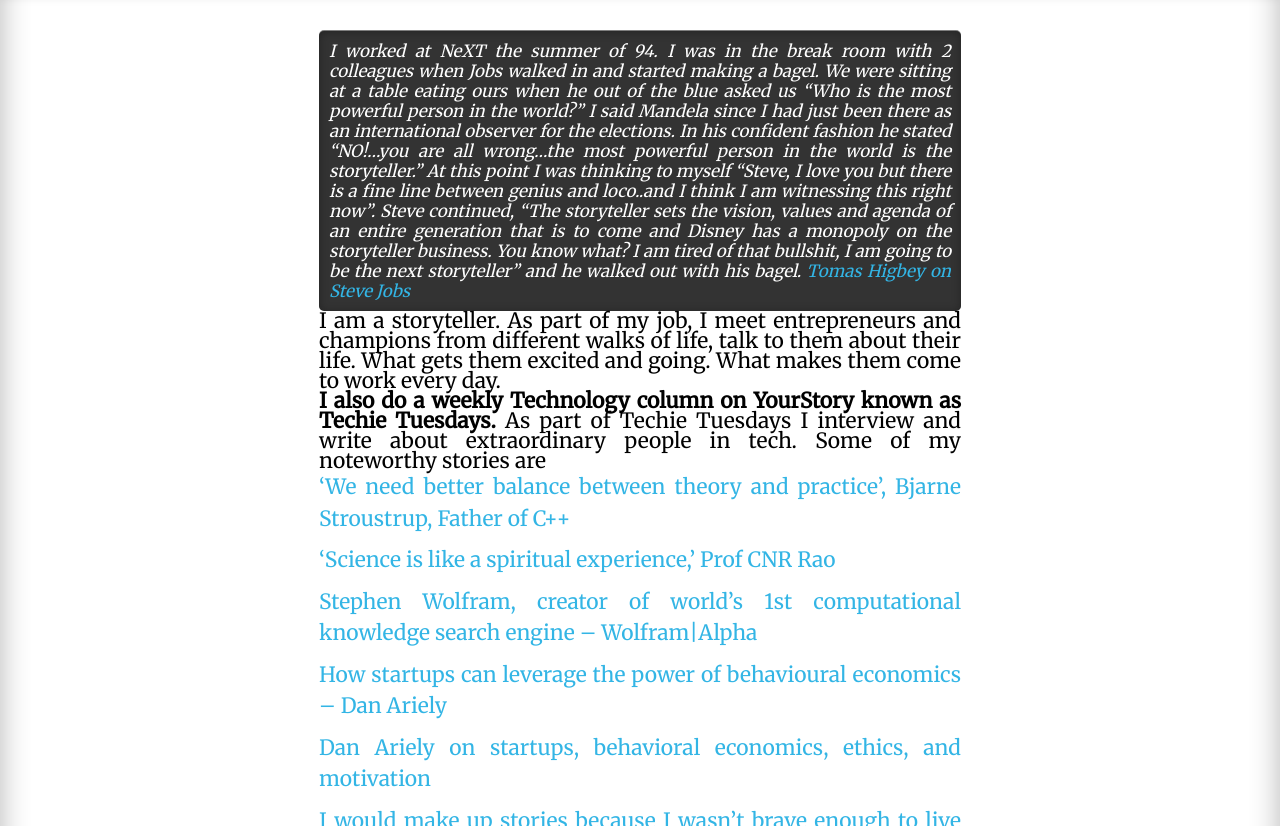
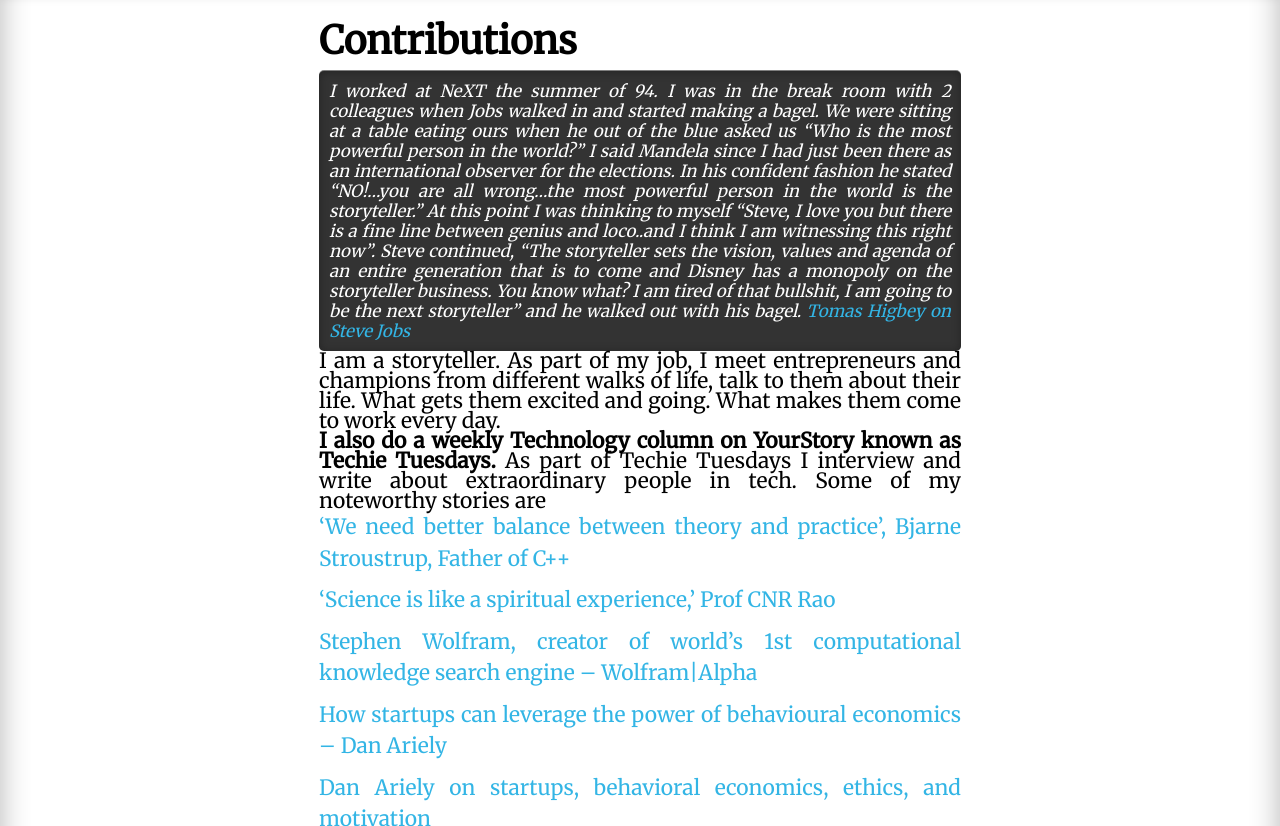
Before and after one commit to adityabhushan/adityabhushan.github.io, a Jekyll site: the page built from articles.html, in a window 1280 px wide and 900 px high, cut to the strip 74-900 px from the top of the window. Built offline with Jekyll 4.4.1, drawn with Linux system fonts in a browser that asks for light colours; Markdown is read by kramdown in place of the engine named in the settings; comment, search, counter and statistics services are not loaded.

Commit message:
Update articles.html

```diff
--- a/articles.html
+++ b/articles.html
@@ -1,5 +1,8 @@
 ---
 layout: post
+title: Contributions
+comments: true
+categories: [Articles]
 ---
 <div class='highlight'>
 I worked at NeXT the  summer of 94. I was in the break room with 2 colleagues when Jobs walked  in and started making a bagel. We were sitting at a table eating ours when he out of the blue asked us “Who is the most powerful person in the world?”  I said Mandela since I had just been there as an international  observer for the elections. In his confident fashion he stated “NO!…you  are all wrong…the most powerful person in the world is the storyteller.” At this point I was thinking to myself “Steve, I love you but  there is a fine line between genius and loco..and I think I am  witnessing this right now”. Steve continued, “The storyteller sets the  vision, values and agenda of an entire generation that is to come and  Disney has a monopoly on the storyteller business. You know what? I am  tired of that bullshit, I am going to be the next storyteller” and he walked out with his bagel.
```
